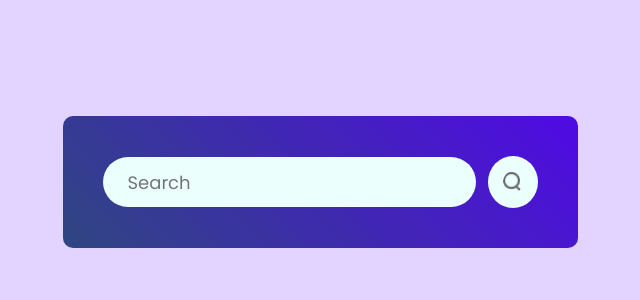
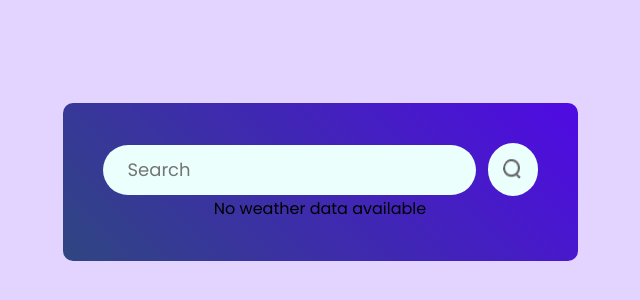
Before and after one commit to JalinaH/weather-app, a React (Vite) app: page / in a window 1280 px wide. Shown: the part 218-518 px from the top of the page, without its empty margins (320-960 px from the left). Built offline with nearby package versions, Linux system fonts and the light colour scheme; no server answers.

Commit message:
chore: Add react-helmet-async dependency and update Weather component

```diff
--- a/package.json
+++ b/package.json
@@ -11,7 +11,8 @@
   },
   "dependencies": {
     "react": "^18.3.1",
-    "react-dom": "^18.3.1"
+    "react-dom": "^18.3.1",
+    "react-helmet-async": "^2.0.5"
   },
   "devDependencies": {
     "@types/react": "^18.3.3",
--- a/src/components/Weather.jsx
+++ b/src/components/Weather.jsx
@@ -1,4 +1,5 @@
 import React, { useEffect, useRef, useState } from "react";
+import { Helmet, HelmetProvider } from "react-helmet-async";
 import "./Weather.css";
 import search_icon from "../assets/search.png";
 import clear_icon from "../assets/clear.png";
@@ -67,42 +68,55 @@ const Weather = () => {
   }, []);
 
   return (
-    <div className="weather">
-      <div className="search-bar">
+    <HelmetProvider>
+      <Helmet>
+        <title>Weather App</title>
+        <meta
+          name="description"
+          content="Check the current weather of any city."
+        />
+      </Helmet>
+      <main className="weather">
+        <header className="search-bar">
           <input ref={inputRef} type="text" placeholder="Search" />
           <img
             src={search_icon}
-          alt=""
+            alt="Search"
             onClick={() => search(inputRef.current.value)}
           />
-      </div>
+        </header>
         {weatherData ? (
           <>
-          <img src={weatherData.icon} alt="" className="weather-icon" />
+            <img
+              src={weatherData.icon}
+              alt="Weather Icon"
+              className="weather-icon"
+            />
             <p className="temperature">{weatherData.temperature}°C</p>
             <p className="location">{weatherData.location}</p>
 
-          <div className="weather-data">
+            <section className="weather-data">
               <div className="col">
-              <img src={humidity_icon} alt="" />
+                <img src={humidity_icon} alt="Humidity Icon" />
                 <div>
                   <p>{weatherData.humidity} %</p>
                   <span>Humidity</span>
                 </div>
               </div>
               <div className="col">
-              <img src={wind_icon} alt="" />
+                <img src={wind_icon} alt="Wind Speed Icon" />
                 <div>
                   <p>{weatherData.windSpeed} Km/h</p>
                   <span>Wind Speed</span>
                 </div>
               </div>
-          </div>
+            </section>
           </>
         ) : (
-        <></>
+          <p>No weather data available</p>
         )}
-    </div>
+      </main>
+    </HelmetProvider>
   );
 };
 
```
Also changed, not shown: 1 other file (tests, documents, lock files or other folders). Lines whose indentation alone changed are shown as unchanged.
